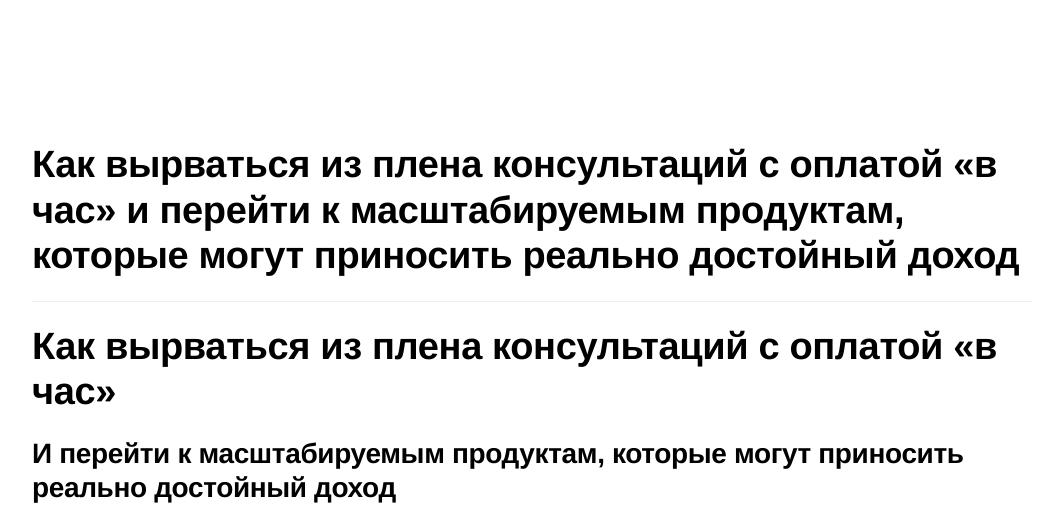
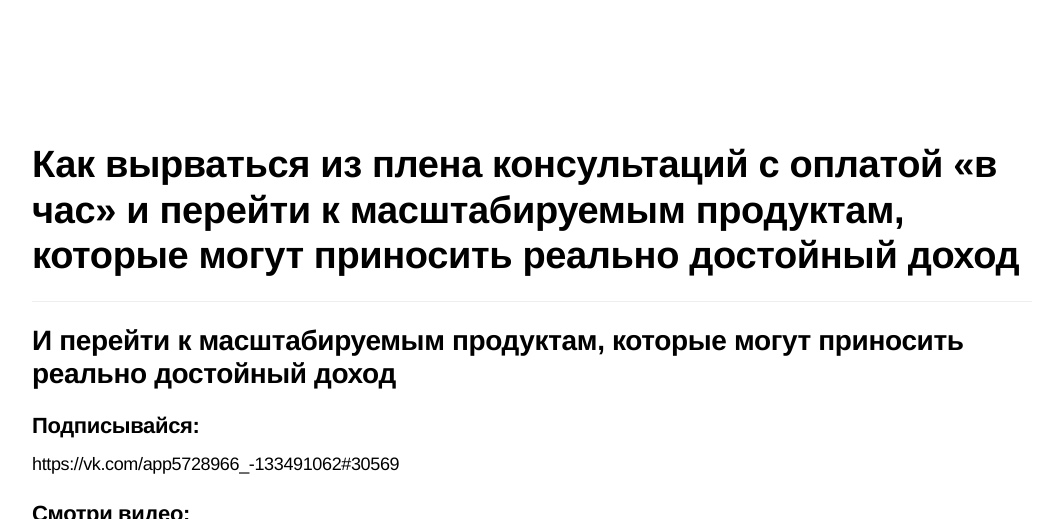
Before and after one commit to bz-icoach/bz-icoach.github.io, a Jekyll site: the page built from _posts/chto-predlagat-klientam/2018-01-16-kak-vyrvatsya-iz-plena-konsultatsiy-s-oplatoy-v-chas-i-pereyti-k-masshtabiruemym-produktam-kotorye-mogut-prinosit-realno-dostoynyy-dokhod.md, in a window 1280 px wide, cut to the strip 0-519 px from the top of the page. Shown: the whole strip, without its empty margins (108-1158 px from the left). Built offline with Jekyll 4.4.1, drawn with Linux system fonts in a browser that asks for light colours; nearby versions of some CDN libraries.

Commit message:
Update 2018-01-16-kak-vyrvatsya-iz-plena-konsultatsiy-s-oplatoy-v-chas-i-pereyti-k-masshtabiruemym-produktam-kotorye-mogut-prinosit-realno-dostoynyy-dokhod.md

```diff
--- a/_posts/chto-predlagat-klientam/2018-01-16-kak-vyrvatsya-iz-plena-konsultatsiy-s-oplatoy-v-chas-i-pereyti-k-masshtabiruemym-produktam-kotorye-mogut-prinosit-realno-dostoynyy-dokhod.md
+++ b/_posts/chto-predlagat-klientam/2018-01-16-kak-vyrvatsya-iz-plena-konsultatsiy-s-oplatoy-v-chas-i-pereyti-k-masshtabiruemym-produktam-kotorye-mogut-prinosit-realno-dostoynyy-dokhod.md
@@ -2,8 +2,6 @@
 layout: post
 title: Как вырваться из плена консультаций с оплатой «в час» и перейти к масштабируемым продуктам, которые могут приносить реально достойный доход
 ---
-
-# Как вырваться из плена консультаций с оплатой «в час»
 
 ## И перейти к масштабируемым продуктам, которые могут приносить реально достойный доход
 
```
